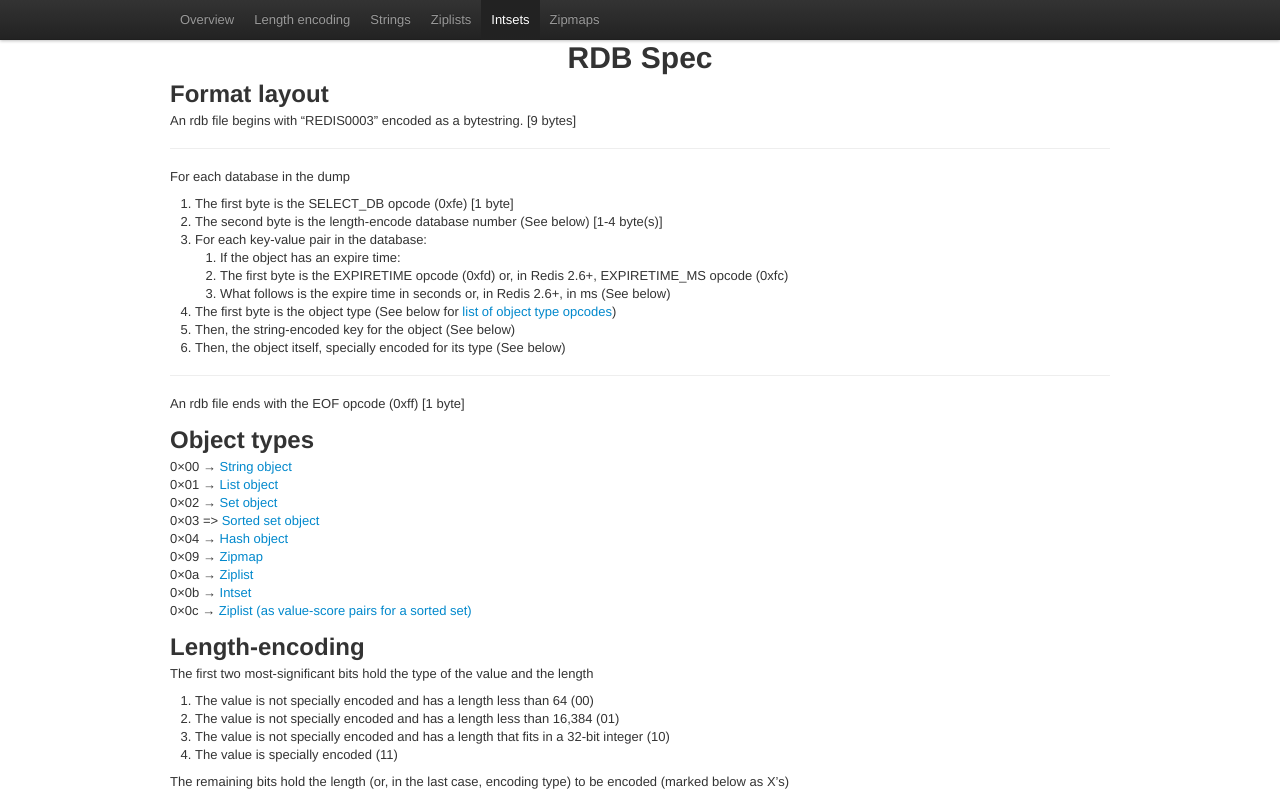
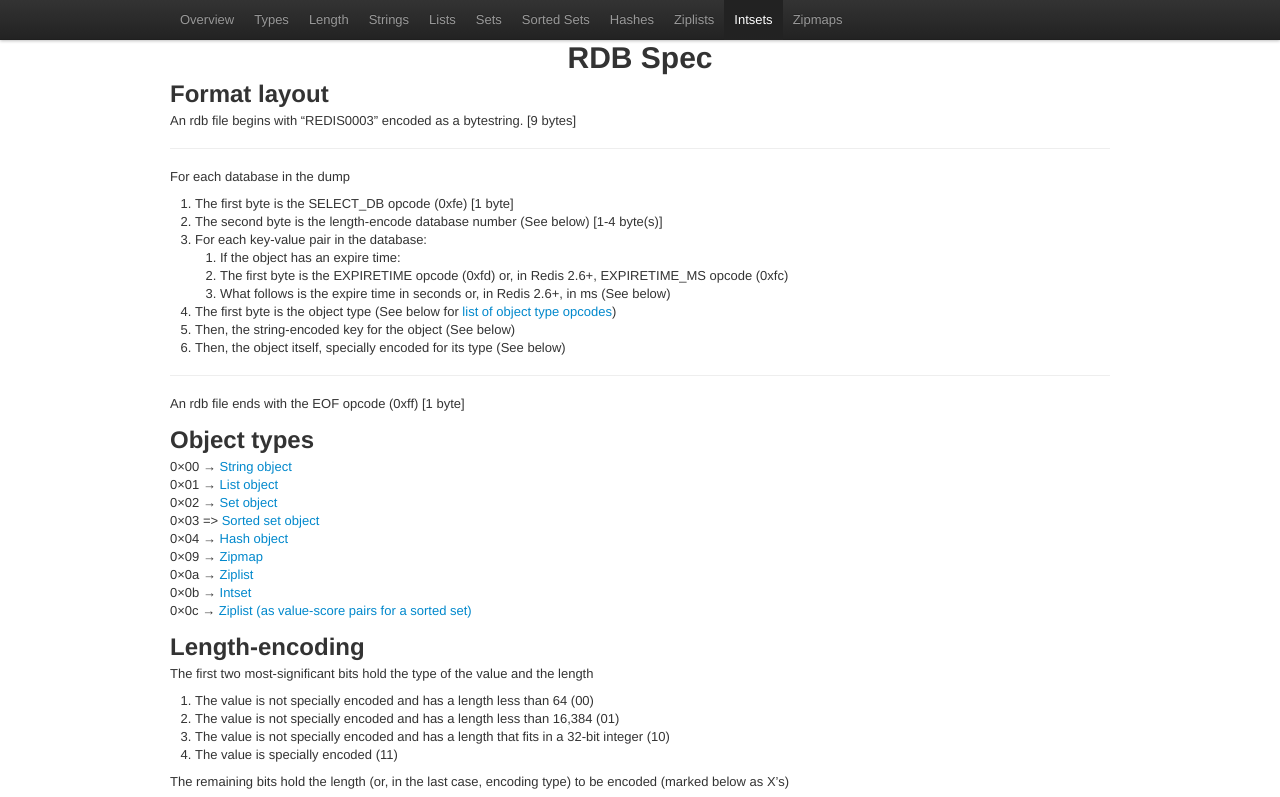
Before and after one commit to esmooov/rdbhs, a plain HTML site: page index.html in a window 1280 px wide. Shown: the top 797 px of the page. Drawn offline with Linux system fonts and the light colour scheme.

Commit message:
Links updated

```diff
--- a/index.html
+++ b/index.html
@@ -24,8 +24,13 @@ padding-top:40px;
 <div class="container">
 <ul class="nav">
         <li class="active"><a href="#overview">Overview</a></li>
-        <li><a href="#length">Length encoding</a></li>
+        <li><a href="#types">Types</a></li>
+        <li><a href="#length">Length</a></li>
         <li><a href="#string">Strings</a></li>
+        <li><a href="#list">Lists</a></li>
+        <li><a href="#set">Sets</a></li>
+        <li><a href="#zset">Sorted Sets</a></li>
+        <li><a href="#hash">Hashes</a></li>
         <li><a href="#ziplist">Ziplists</a></li>
         <li><a href="#intset">Intsets</a></li>
         <li><a href="#zipmap">Zipmaps</a></li>
```
Also changed, not shown: 1 other file.
